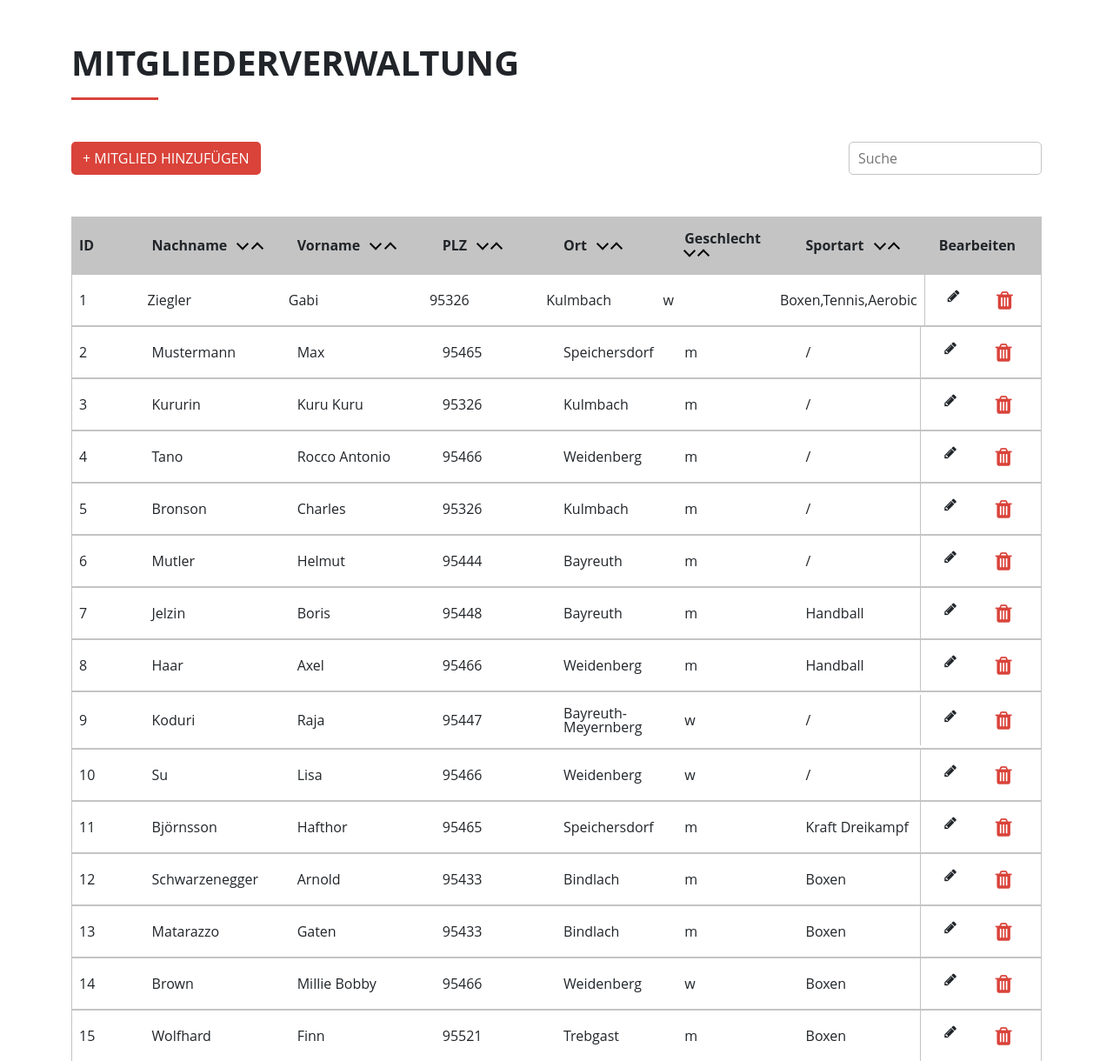
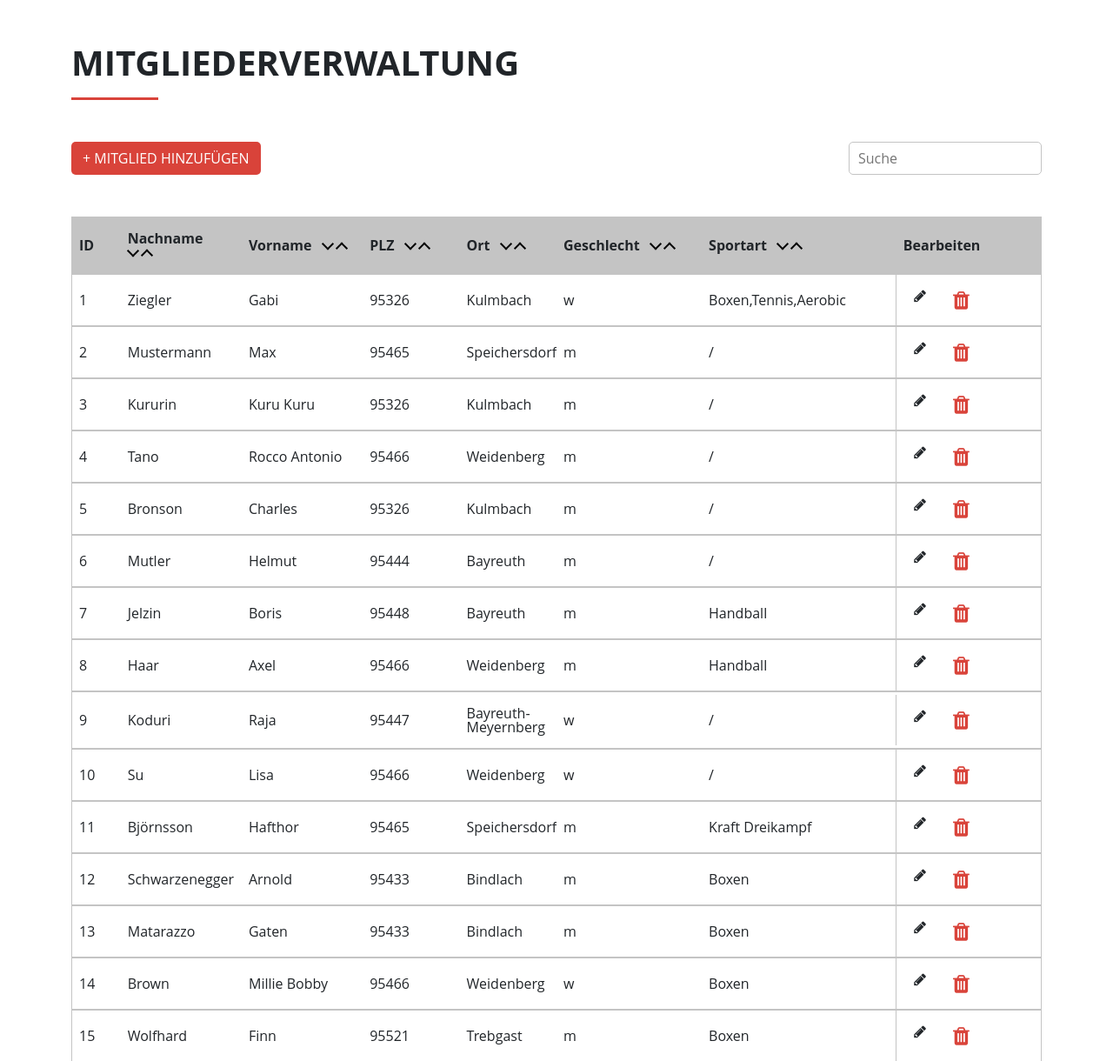
Before and after one commit to Skalrayi/sportverein, a PHP site: page /php/list.php in a window 1280 px wide. Shown: the part 48-1268 px from the top of the page at 87% size. Run offline with PHP 8.4, Linux system fonts and the light colour scheme; a user stored in the database is signed in; data comes from the database, SQL or seed files in the repository; data that the repository does not hold is empty.

Commit message:
[TASK] list css styling

```diff
--- a/www/css/index.css
+++ b/www/css/index.css
@@ -128,6 +128,10 @@ footer {
 
 /** LIST **/
 
+.col {
+    flex: none;
+}
+
 .list.container {
     padding-bottom: 7rem;
 }
@@ -160,34 +164,54 @@ form.search input {
 
 .list-row .col {
     padding: 1rem .5rem;
-    flex-basis: 50%
+    width: 50%
 }
 .list-row .col span {
     padding-right: .5rem;
 }
 .list-row .col.edit {
-    flex-basis: 100%;
+    width: 100%;
     justify-content: space-around;
     display: flex;
 }
 
+
 @media (min-width: 576px) {
     .list-row .col,
     .list-row .col.edit {
-        flex-basis: 20%;
+        width: 20%;
+        overflow: scroll;
+    }
+
+    .list-row .id {
+        width: 10%;
+    }
+    .list-row .col.sport {
+        width: 40%;
+    }
+    .list-row .col.male {
+        width: 25%;
     }
 }
 @media (min-width: 1200px) {
     .list-row .col,
     .list-row .col.edit {
-        flex-basis: 10%;
+        width: 10%;
     }
+
     .list-row .id {
-        flex-basis: 5%;
+        width: 5%;
     }
     .list-row .forename,
     .list-row .surname {
-        flex-basis: 12.5%;
+        width: 12.5%;
+    }
+
+    .list-row .col.sport {
+        width: 20%;
+    }
+    .list-row .col.male {
+        width: 15%;
     }
 }
 
```
